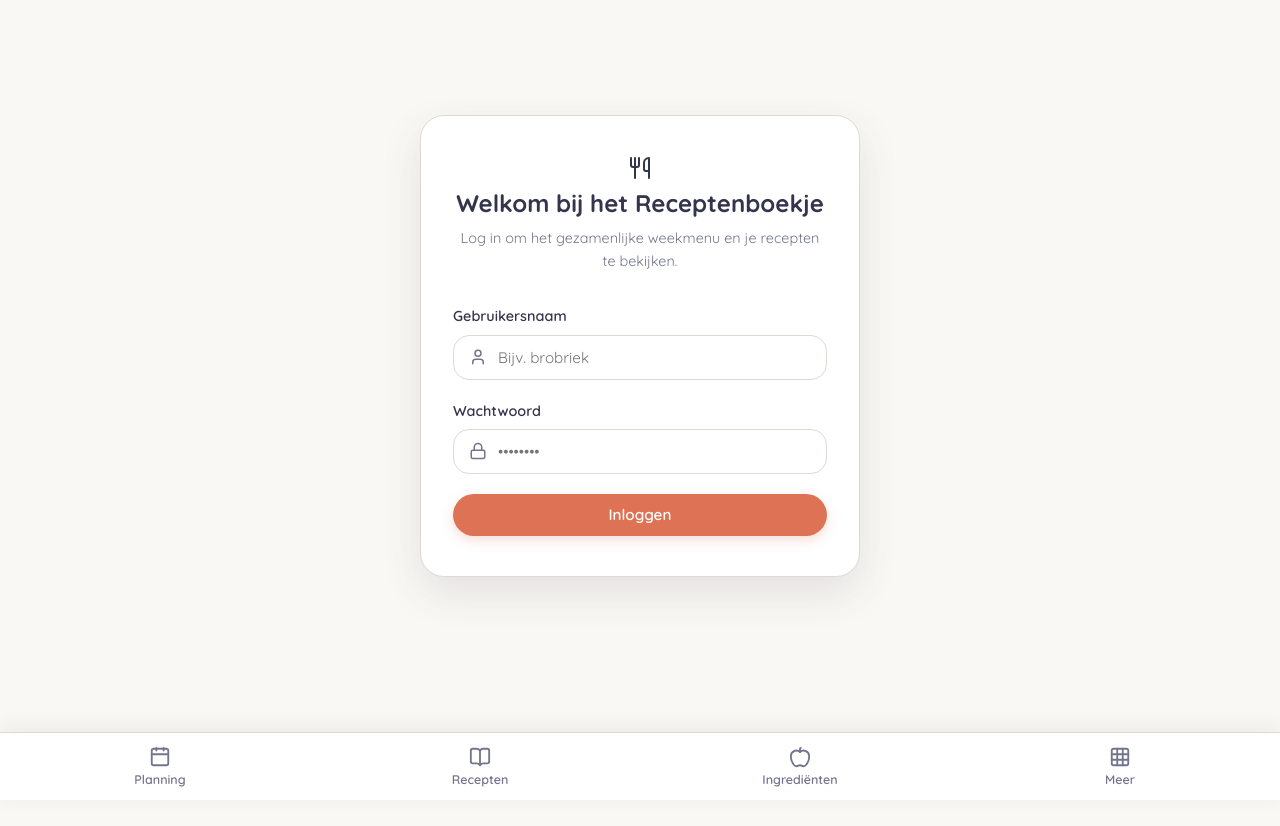
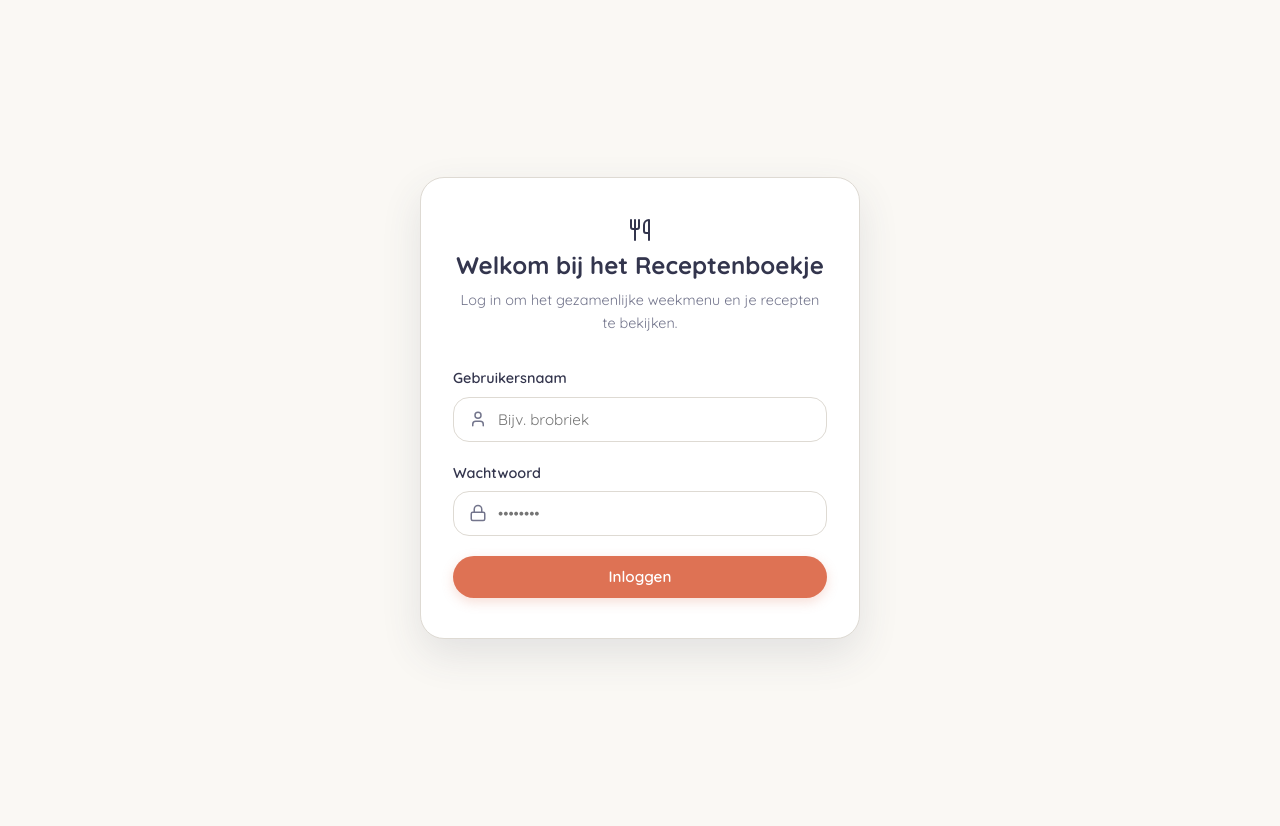
Before and after one commit to BroBriek/Receptenboekje, a website: page src/public/index.html in a window 1280 px wide. Before the commit the page ends 800 px from the top, so only its background shows below. Drawn offline with nearby package versions, Linux system fonts and the light colour scheme.

Commit message:
Fix(UI): Removed elements when loged out + blocked routing to these pages

```diff
--- a/src/public/css/auth.css
+++ b/src/public/css/auth.css
@@ -3,7 +3,7 @@
   display: flex;
   align-items: center;
   justify-content: center;
-  min-height: calc(100vh - var(--nav-height) - 120px);
+  min-height: calc(100vh - 4rem);
 }
 
 .auth-card {
--- a/src/public/css/navigation.css
+++ b/src/public/css/navigation.css
@@ -153,17 +153,17 @@
 
 /* ── ALWAYS-FIXED BOTTOM NAVIGATION BAR ───────────────────────────────────── */
 .app-nav {
-  position: fixed !important;
-  bottom: 0 !important;
-  left: 0 !important;
-  right: 0 !important;
-  height: var(--nav-height) !important;
+  position: fixed;
+  bottom: 0;
+  left: 0;
+  right: 0;
+  height: var(--nav-height);
   background: rgba(255, 255, 255, 0.94);
   backdrop-filter: blur(12px);
   -webkit-backdrop-filter: blur(12px);
   border-top: 1px solid var(--border);
   box-shadow: 0 -4px 20px rgba(61, 64, 91, 0.08);
-  display: flex !important;
+  display: flex;
   justify-content: space-around;
   align-items: center;
   z-index: 1000;
--- a/src/public/js/router.js
+++ b/src/public/js/router.js
@@ -4,7 +4,36 @@
 (function(App) {
 
   function showView(viewName) {
+    // If not logged in, enforce Auth view
+    if (!App.state.token) {
+      viewName = 'Auth';
+    }
+
+    // Role / permission check for admin-only views
+    const adminViews = ['IngredientsManage', 'Tags', 'Users'];
+    if (adminViews.includes(viewName)) {
+      const isAdmin = App.state.user && (App.state.user.is_admin == 1 || App.state.user.is_admin === true);
+      if (!isAdmin) {
+        if (typeof App.showToast === 'function') {
+          App.showToast('Je hebt geen beheerdersrechten voor deze pagina.', 'error');
+        }
+        viewName = 'More';
+      }
+    }
+
     App.state.currentView = viewName;
+
+    // Ensure header and bottom nav visibility match auth & view status
+    const appHeader = document.getElementById('appHeader');
+    const appNav = document.getElementById('appNav');
+    if (!App.state.token || viewName === 'Auth') {
+      if (appHeader) appHeader.classList.add('hidden');
+      if (appNav) appNav.classList.add('hidden');
+    } else {
+      if (appHeader) appHeader.classList.remove('hidden');
+      if (appNav) appNav.classList.remove('hidden');
+    }
+
     // Hide all views
     document.querySelectorAll('.view-section').forEach(view => view.classList.add('hidden'));
 
--- a/src/server.js
+++ b/src/server.js
@@ -35,9 +35,10 @@ app.use(helmet({
       formAction: ["'self'"],
       frameAncestors: ["'self'"],
       objectSrc: ["'none'"],
-      upgradeInsecureRequests: []
+      upgradeInsecureRequests: null
     }
-  }
+  },
+  hsts: false
 }));
 app.use(cors());
 app.use(morgan(process.env.NODE_ENV === 'production' ? 'combined' : 'dev'));
```
Also changed, not shown: src/public/index.js (+20 -5 lines), src/public/js/views/auth.js (+6 -4 lines).
